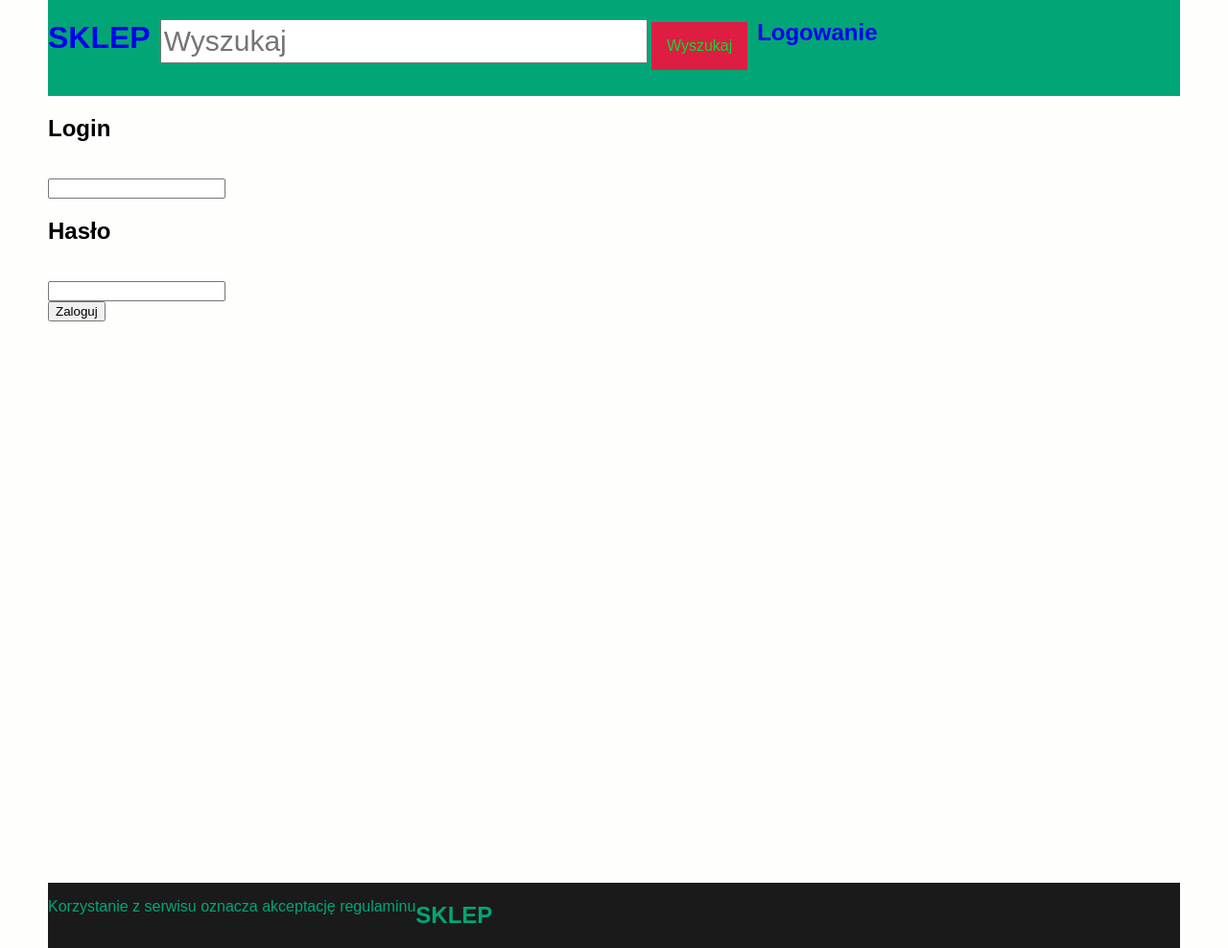
After one commit to Soyer13/ProjektBD, a PHP site: page /logowanie.php in a window 1280 px wide. The commit adds this page. Shown: the whole page at 96% size. Run offline with PHP 8.4, Linux system fonts and the light colour scheme; data that the repository does not hold is empty.

Commit message:
Porosty stystem logowanie + przeniesienie połączenia z bazą do hedera

```diff
--- a/header.php
+++ b/header.php
@@ -1,3 +1,7 @@
+<?php
+    session_start();
+    require_once('connection.php');
+?>
 <header>
 
     <a href='index.php'>
@@ -8,4 +12,6 @@
         <input id="serchbar" type="text" name="Nazwa" placeholder="Wyszukaj" required>
         <button id="serchbarButton">Wyszukaj</button>
     </form>
+    <a href="logowanie.php"><h2>Logowanie</h2></a>
+
 </header>
--- a/index.php
+++ b/index.php
@@ -11,10 +11,7 @@
 </head>
 
 <body>
-    <?php
 
-    require_once('connection.php');
-    ?>
     <?php include('header.php'); ?>
     <main>
         <div id='NaCzasie' class="scroll-container">
--- /dev/null
+++ b/logowanie.php
@@ -0,0 +1,45 @@
+<!DOCTYPE html>
+<html lang="pl">
+<head>
+    <meta charset="UTF-8">
+    <meta http-equiv="X-UA-Compatible" content="IE=edge">
+    <meta name="viewport" content="width=device-width, initial-scale=1.0">
+    <link rel="stylesheet" type="text/css" href="styl.css">
+    <title>Logowanie</title>
+</head>
+<body>
+<?php include('header.php'); ?>
+<main>
+    <div id = "LogForm">
+        <form action="logowanie.php" method="post" >
+            <h2>Login</h2><br>
+            <input type="text" name="login" required>
+            <h2>Hasło</h2><br>
+            <input type="password" name="Haslo">
+            <br>
+            <input type="submit" value="Zaloguj">
+        </form>
+    </div>
+
+    <?php
+        #wyłączenie wrningów
+        error_reporting(E_ERROR | E_PARSE);
+        $login = $_POST["login"];
+        $pass = $_POST['Haslo'];
+        if(!empty($login))
+        {
+        $sql = "SELECT * FROM users WHERE login = '$login' AND password = '$pass'";
+        $dane =  mysqli_query($conn, $sql);
+        if ($dane->num_rows > 0) {
+            echo "Zalogowano pomyślnie";
+        } else {
+            echo "Błąd logowania. Nieprawidłowy login lub hasło.";
+        }
+        }
+
+
+    ?>
+</main>
+<?php include('footer.php'); ?>
+</body>
+</html>
--- a/oferta.php
+++ b/oferta.php
@@ -12,7 +12,7 @@
     <?php
     #Pobieranie ID Poroduktu
     $idP = $_GET['id'];
-    require_once('connection.php');
+
     $sql  = "SELECT products.id,products.name,products.prod_cat_id,products.price,users.login FROM products ,users WHERE products.id =  $idP AND products.users_id = users.id";
     $dane =  mysqli_query($conn, $sql);
     ?>
--- a/search.php
+++ b/search.php
@@ -12,7 +12,7 @@
     <main>
         <?php
             $Nazwa = $_GET['Nazwa'];
-            require_once('connection.php');
+
             $sql  = "SELECT id,name , price FROM products WHERE name LIKE '%$Nazwa%'";
                 $dane =  mysqli_query($conn, $sql);
                 while ($row = mysqli_fetch_assoc($dane)) {
--- a/searchKat.php
+++ b/searchKat.php
@@ -12,7 +12,7 @@
     <main>
         <?php
             $Kategoria = $_GET['Kategoria'];
-            require_once('connection.php');
+
             $sql  = "SELECT id,name , price FROM products WHERE prod_cat_id = $Kategoria";
                 $dane =  mysqli_query($conn, $sql);
                 while ($row = mysqli_fetch_assoc($dane)) {
```
Lines whose indentation alone changed are shown as unchanged.
